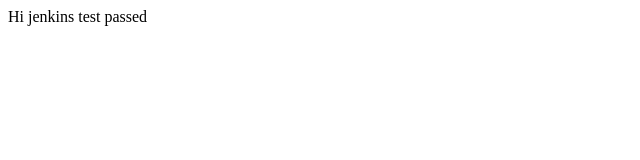
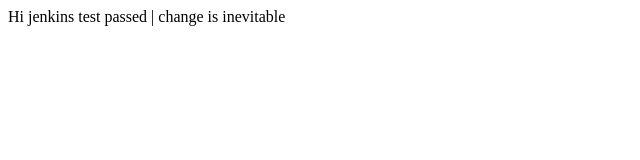
Before and after one commit to Imukua/Jenkins-practise, a website: page app/public/index.html in a window 1280 px wide. Shown: the whole page, without its empty margins (0-640 px from the left). Drawn offline with Linux system fonts and the light colour scheme.

Commit message:
change test

```diff
--- a/app/public/index.html
+++ b/app/public/index.html
@@ -7,7 +7,7 @@
 </head>
 <body>
 
-    Hi jenkins test passed
+    Hi jenkins test passed | change is inevitable
 
 </body>
 </html>
```
